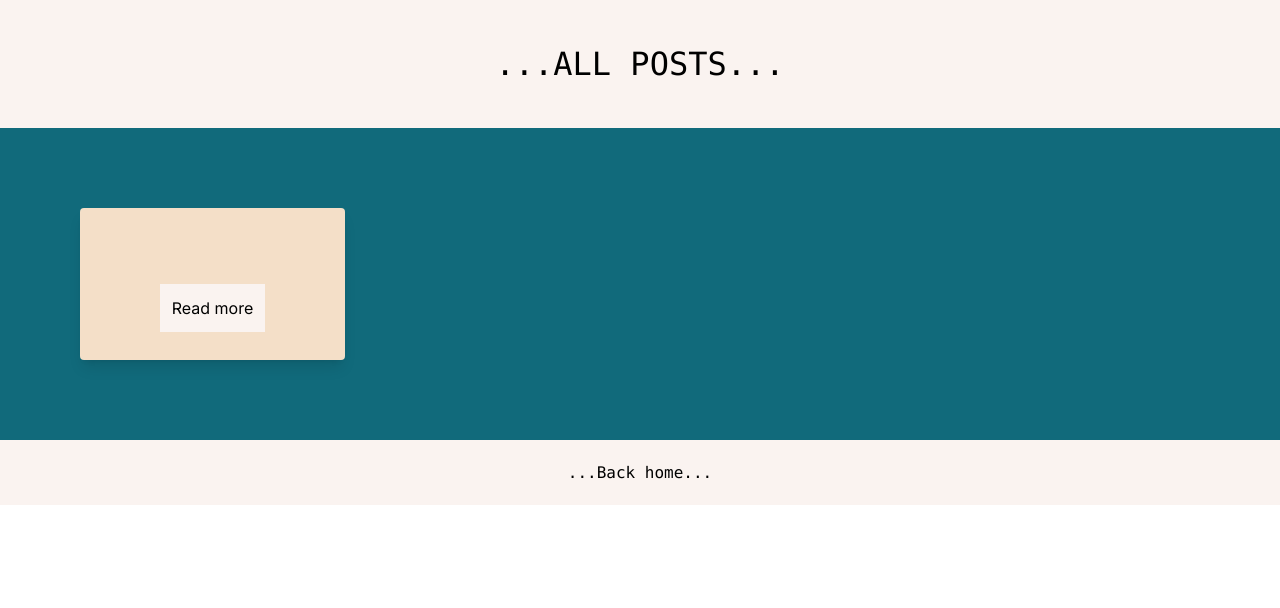
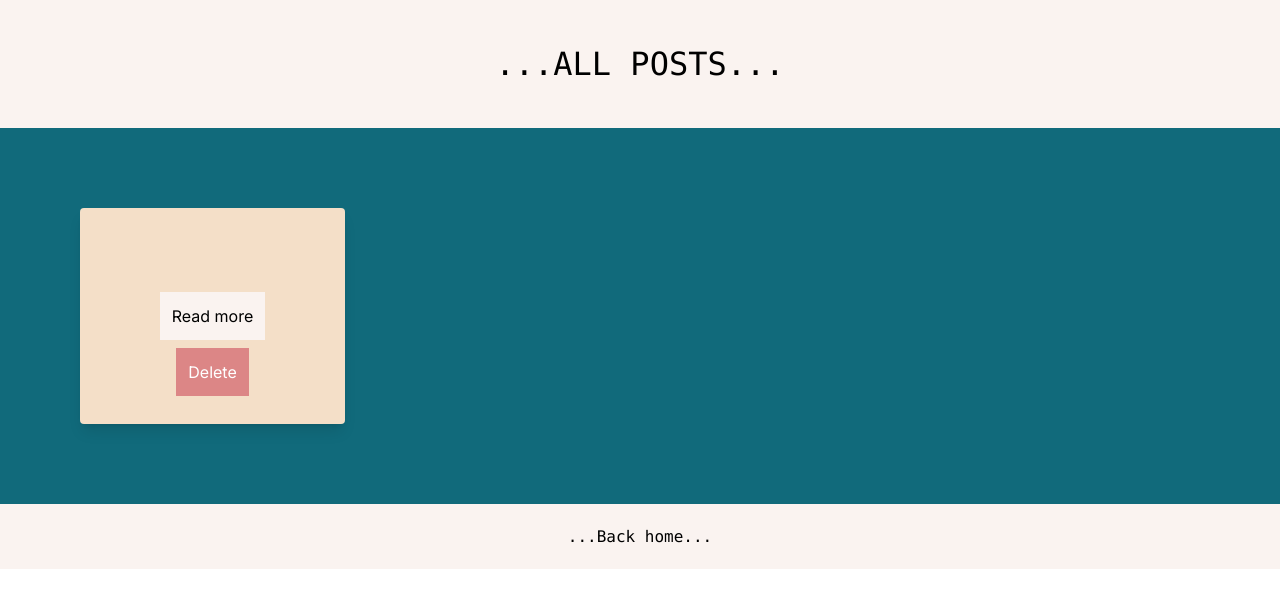
Before and after one commit to pwkoon/deep-blog, a Next.js app: page /posts in a window 1280 px wide. Shown: the top 608 px of the page. Built offline with nearby package versions, Linux system fonts and the light colour scheme; no server answers.

Commit message:
update delete action

```diff
--- a/app/dashboard/[userposts]/page.tsx
+++ b/app/dashboard/[userposts]/page.tsx
@@ -2,7 +2,7 @@
 
 import React, { useEffect } from 'react'
 import { useRouter } from 'next/navigation';
-import { usePost, usePostDetail, usePostForm, useToken, useUserPost } from '@/atom';
+import { useDeletePost, usePostDetail, usePostForm, useToken, useUserPost } from '@/atom';
 import PostCard from '@/components/PostCard';
 import Link from 'next/link';
 
@@ -13,7 +13,7 @@ const UserPost = () => {
   const { token, setToken } = useToken();
   const { setPostDetail } = usePostDetail();
   const { postForm, setPostForm } = usePostForm();
-
+  const { deletePost, setDeletePost } = useDeletePost();
 
   // retrieve token from localstorage
   useEffect(() => {
@@ -72,8 +72,49 @@ const UserPost = () => {
   const handleClick = async (event: any) => {
     console.log("from handleclick", event)
     setPostDetail(event)
-    localStorage.setItem('single post', JSON.stringify(event));
+    localStorage.setItem('single post', JSON.stringify(event))
     router.push(`/posts/${event.id}`)
+  }
+
+  const handleDelete = async (event: any) => {
+    console.log('from handleDelete', event.id)
+
+    try {
+        const res = await fetch(`http://localhost:4000/posts/${event.id}`, {
+            method: "DELETE",
+            headers: {
+              "Authorization": token && token.accessToken ? `Bearer ${token.accessToken}` : '',
+            },
+        });
+        if (res.ok) {
+          await res.json().then(data => {
+            setDeletePost(data)
+
+             // Update state to remove the deleted post
+            const updatedPosts = userPosts.filter(post => post.id !== data.id);
+            setUserPosts(updatedPosts);
+
+            // Update localStorage to remove the deleted post
+            const storedPosts = localStorage.getItem('userPosts');
+            const userAllPosts = storedPosts ? JSON.parse(storedPosts) : null;
+
+            if (userAllPosts) {
+              const updatedLocalStoragePosts = userAllPosts.filter((post: any) => post.id !== data.id);
+              localStorage.setItem('userPosts', JSON.stringify(updatedLocalStoragePosts));
+            }
+
+            const storedAllPosts = localStorage.getItem('posts');
+            const allPosts = storedAllPosts ? JSON.parse(storedAllPosts) : null;
+
+            if (storedAllPosts) {
+              const updatedLocalStoragePosts = allPosts.filter((post: any) => post.id !== data.id);
+              localStorage.setItem('posts', JSON.stringify(updatedLocalStoragePosts));
+            }
+          })
+        }
+    } catch (error) {
+        console.log("Error during deleting post: ", error);
+    }
   }
 
   return (
@@ -81,13 +122,15 @@ const UserPost = () => {
       <div className='p-10 bg-deep-header'>
         <h1 className='text-center font-mono' style={{fontSize:"2rem"}}>...YOUR POSTS...</h1>
       </div>
-      <div className='bg-font-blue grid sm:grid-cols-4 md-grid-cols-2 grid-cols-1 gap-5 p-20'>
-        { userPosts.length ?
-            userPosts.map((post,index) =>
-              <PostCard key={index} post={post} handleClick={handleClick} />
-            ) :
-            <h1>No posts yet...</h1>
-        }
+      <div className='bg-font-blue h-auto'>
+        <div className='grid sm:grid-cols-4 md-grid-cols-2 grid-cols-1 gap-5 p-20'>
+          { userPosts.length ?
+              userPosts.map((post,index) =>
+                <PostCard key={index} post={post} handleClick={handleClick} handleDelete={handleDelete}/>
+              ) :
+              <h1>No posts yet...</h1>
+          }
+        </div>
       </div>
       <div className='p-5 bg-deep-header text-center'>
         <Link href="/dashboard" className='font-mono hover:outline-double'>...Back home...</Link>
--- a/app/posts/page.tsx
+++ b/app/posts/page.tsx
@@ -2,7 +2,7 @@
 
 import React, { useEffect } from 'react'
 import { useRouter } from 'next/navigation';
-import { usePost, usePostDetail, usePostForm, useToken } from '@/atom';
+import { useDeletePost, usePost, usePostForm, useToken } from '@/atom';
 import PostCard from '@/components/PostCard'
 import Link from 'next/link';
 
@@ -12,7 +12,7 @@ const Posts = () => {
   const { posts, setPosts } = usePost();
   const { token, setToken } = useToken();
   const { postForm, setPostForm } = usePostForm();
-  const { setPostDetail } = usePostDetail();
+  const { deletePost, setDeletePost } = useDeletePost();
 
   // retrieve token from localstorage
   useEffect(() => {
@@ -31,6 +31,7 @@ const Posts = () => {
     };
     fetchTokenFromLocalStorage();
   }, [])
+
 
   // STORE ALL POSTS IN LOCAL STORAGE
   useEffect(() => {
@@ -53,6 +54,7 @@ const Posts = () => {
 
         const data = await response.json();
         setPosts(data);
+        console.log("check data", data)
         localStorage.setItem('posts', JSON.stringify(data));
       } catch (error) {
         console.error('Error fetching posts:', error);
@@ -69,24 +71,68 @@ const Posts = () => {
   }, [setPosts, setPostForm, token]);
 
   const handleClick = async (event: any) => {
-    console.log("from handleclick", event)
-    setPostDetail(event)
+    // setPostDetail(event)
     localStorage.setItem('single post', JSON.stringify(event));
     router.push(`/posts/${event.id}`)
   }
+
+  const handleDelete = async (event: any) => {
+    console.log('from handleDelete', event.id)
+
+    try {
+        const res = await fetch(`http://localhost:4000/posts/${event.id}`, {
+            method: "DELETE",
+            headers: {
+              "Authorization": token && token.accessToken ? `Bearer ${token.accessToken}` : '',
+            },
+          });
+          if (res.ok) {
+            await res.json().then(data => {
+              setDeletePost(data)
+
+               // Update state to remove the deleted post
+              const updatedPosts = posts.filter(post => post.id !== data.id);
+              setPosts(updatedPosts);
+
+              // Update localStorage to remove the deleted post
+              const storedAllPosts = localStorage.getItem('posts');
+              const allPosts = storedAllPosts ? JSON.parse(storedAllPosts) : null;
+
+              if (storedAllPosts) {
+                const updatedLocalStoragePosts = allPosts.filter((post: any) => post.id !== data.id);
+                localStorage.setItem('posts', JSON.stringify(updatedLocalStoragePosts));
+              }
+
+              const storedPosts = localStorage.getItem('userPosts');
+              const userAllPosts = storedPosts ? JSON.parse(storedPosts) : null;
+
+              if (userAllPosts) {
+                const updatedLocalStoragePosts = userAllPosts.filter((post: any) => post.id !== data.id);
+                localStorage.setItem('userPosts', JSON.stringify(updatedLocalStoragePosts));
+              }
+
+            })
+          }
+    } catch (error) {
+        console.log("Error during deleting post: ", error);
+    }
+  }
+
 
   return (
     <>
       <div className='p-10 bg-deep-header'>
         <h1 className='text-center font-mono' style={{fontSize:"2rem"}}>...ALL POSTS...</h1>
       </div>
-      <div className='bg-font-blue grid sm:grid-cols-4 md-grid-cols-2 grid-cols-1 gap-5 p-20'>
-        { posts.length ?
-            posts.map((post, index) =>
-              <PostCard key={index} post={post} handleClick={handleClick} />
-            ) :
-            <h1>No posts yet...</h1>
-        }
+      <div className='bg-font-blue h-auto'>
+        <div className='grid sm:grid-cols-4 md-grid-cols-2 grid-cols-1 gap-5 p-20'>
+          { posts.length ?
+              posts.map((post, index) =>
+                <PostCard key={index} post={post} handleClick={handleClick} handleDelete={handleDelete}/>
+              ) :
+              <h1 className='mx-auto'>No posts yet...</h1>
+          }
+        </div>
       </div>
       <div className='p-5 bg-deep-header text-center'>
         <Link href="/dashboard" className='font-mono hover:outline-double'>...Back home...</Link>
--- a/atom.ts
+++ b/atom.ts
@@ -8,7 +8,7 @@ const Token = {
 const Post = {
   id: "",
   title: "",
-  content:""
+  content:"",
 }
 
 const UserPost = {
@@ -18,6 +18,7 @@ const UserPost = {
 }
 
 const User = {
+  id: "",
   username: "",
   email:""
 }
@@ -34,6 +35,18 @@ const CreatePost = {
   id: "",
   title: "",
   content: ""
+}
+
+const Delete = {
+  id: "",
+  title: "",
+  content: ""
+}
+
+export const DeletePost = atom(Delete);
+export const useDeletePost = () => {
+  const [deletePost, setDeletePost] = useAtom(DeletePost);
+  return { deletePost, setDeletePost }
 }
 
 
--- a/components/LoginForm.tsx
+++ b/components/LoginForm.tsx
@@ -39,6 +39,7 @@ const LoginForm: FC = () => {
                         refreshToken: data.refreshToken
                     });
                     setUser({
+                        id: data.user.id,
                         email: data.user.email,
                         username: data.user.username
                     })
--- a/components/PostCard.tsx
+++ b/components/PostCard.tsx
@@ -4,10 +4,12 @@ type Props = {
       title: string,
       content: string
   },
-  handleClick: (post: any)=> void
+  handleClick: (post: any)=> void,
+  handleDelete: (post: any)=> void
 }
 
-const PostCard = ({post, handleClick}: Props) => {
+const PostCard = ({post, handleClick, handleDelete}: Props) => {
+
 
   return (
     <div className="bg-font-sand p-3 max-w-sm rounded overflow-hidden shadow-lg">
@@ -17,7 +19,9 @@ const PostCard = ({post, handleClick}: Props) => {
           {post.content}
         </p>
         <div className="text-center">
-          <button className="bg-deep-header p-3" onClick={() => handleClick && handleClick(post)}>Read more</button>
+          <button className="bg-deep-header p-3 m-2" onClick={() => handleClick && handleClick(post)}>Read more</button>
+          {/* Only the creator can delete the post */}
+          <button className="bg-button-delete text-white p-3" onClick={() => handleDelete && handleDelete(post)}>Delete</button>
         </div>
       </div>
     </div>
--- a/components/Profile.tsx
+++ b/components/Profile.tsx
@@ -7,6 +7,8 @@ import Link from 'next/link';
 const Board = () => {
   const { token, setToken } = useToken();
   const { user, setUser } = useUser();
+
+  console.log("from profile", user)
 
   // retrieve token from localstorage
   useEffect(() => {
@@ -132,7 +134,7 @@ const Board = () => {
               </div>
             </div>
           </div>
-          <div className='bg-font-blue h-auto p-6'>
+          <div className='bg-font-blue h-auto p-3'>
           </div>
           <div className='h-100 bg-fixed bg-center bg-cover bg-deep-turtle'>
             <div className='scroll-smooth grid grid-rows-2 grid-flow-col gap-4'>
--- a/tailwind.config.ts
+++ b/tailwind.config.ts
@@ -22,7 +22,8 @@ const config: Config = {
       },
       colors: {
         'font-blue': '#116A7B',
-        'font-sand': '#F4DFC8'
+        'font-sand': '#F4DFC8',
+        'button-delete': '#DC8686'
       },
       fontFamily: {
         'body': ['Bebas Neue'],
```
Also changed, not shown: components/CreatePostForm.tsx (+7 -3 lines).
